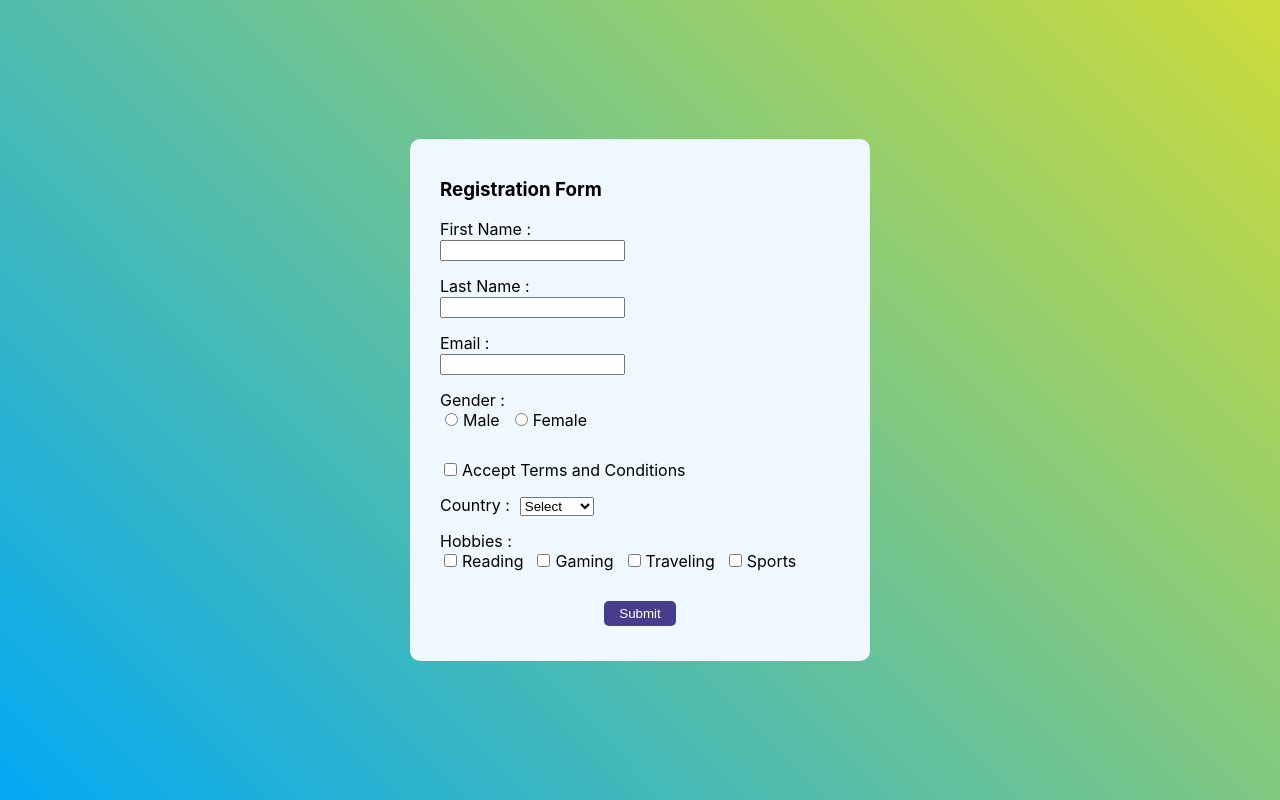
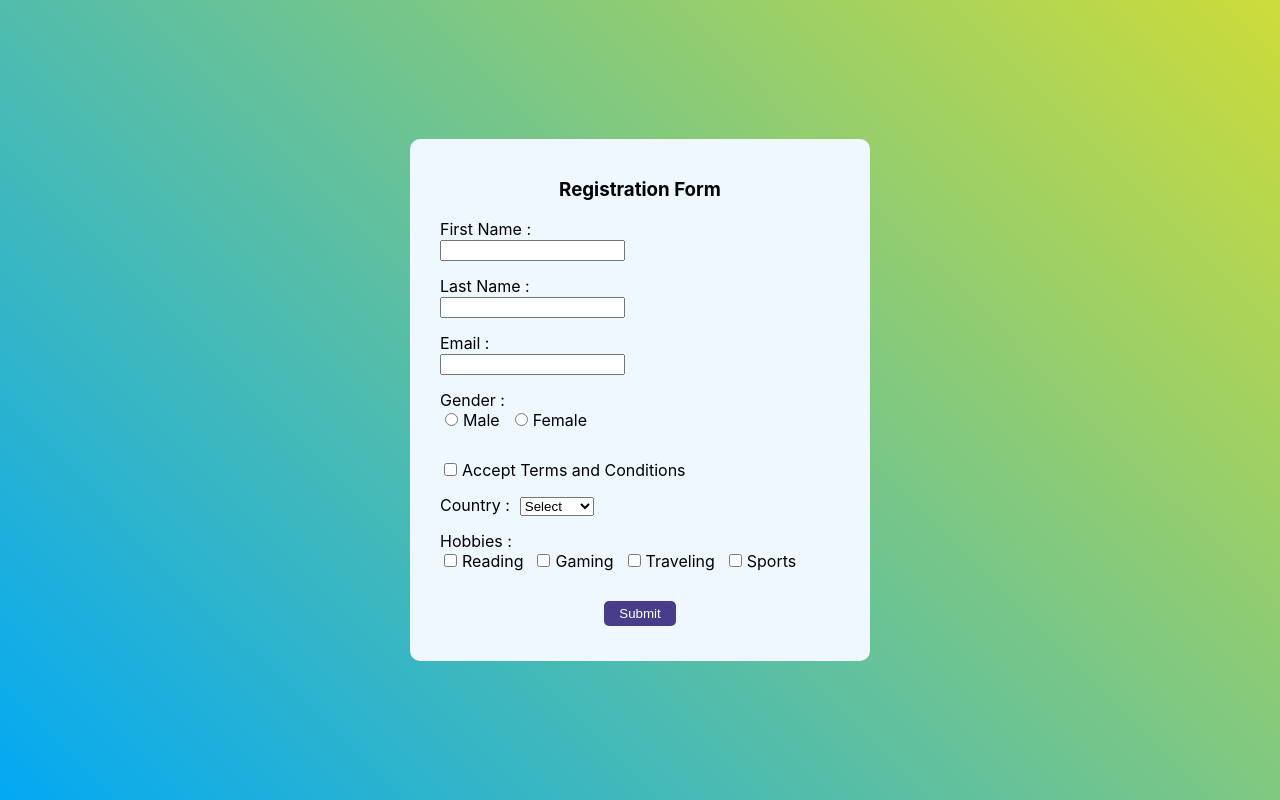
Before and after one commit to Magesh2507/form-validation-reactjs, a React (Create React App) app: page / in a window 1280 px wide. Built offline with nearby package versions, Linux system fonts and the light colour scheme.

Commit message:
Update App.css

```diff
--- a/src/App.css
+++ b/src/App.css
@@ -36,7 +36,7 @@ input{
   margin: 0;
 }
 
-h2{
+h2,h3{
   text-align: center
 }
 
```
